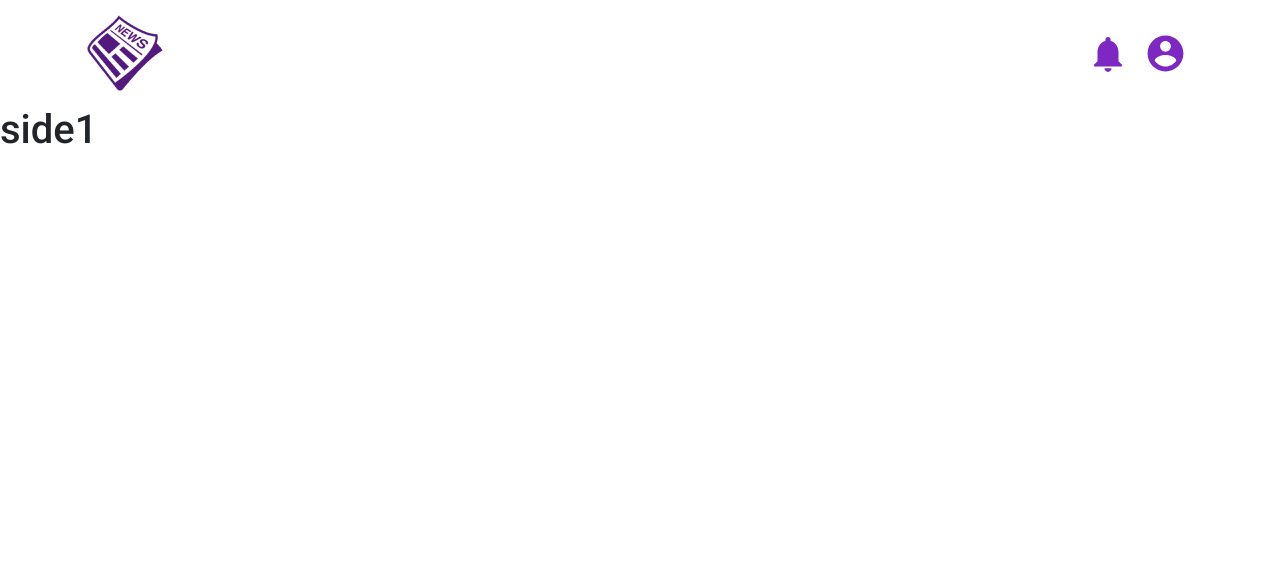
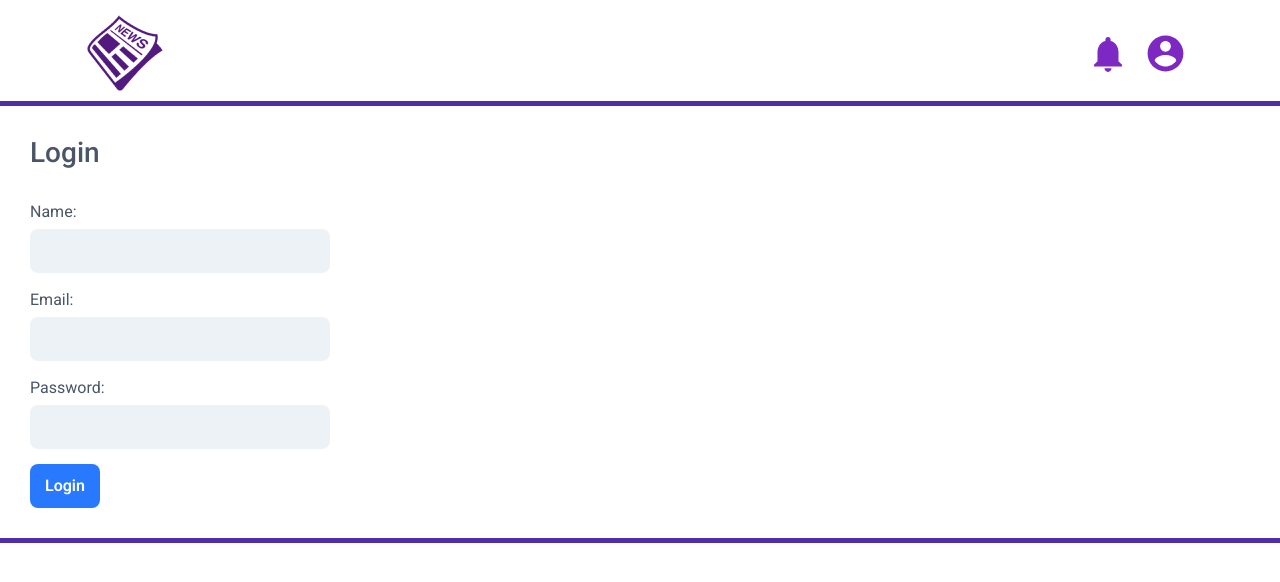
Before and after one commit to emredogan/group11_newspaper, a React (Create React App) app in the folder my-app/: page / in a window 1280 px wide. Shown: the top 582 px of the page. Built offline with nearby package versions, Linux system fonts and the light colour scheme.

Commit message:
added Login screen back

```diff
--- a/my-app/src/App.js
+++ b/my-app/src/App.js
@@ -6,13 +6,15 @@ import SideI from "./SideI";
 import { BrowserRouter, Route } from "react-router-dom";
 import { Routes } from "react-router-dom";
 import { NavigationBar } from "./Components/NavigationBar";
+import LoginOut from "./Components/LoginOut";
 
-function Apptwo() {
+function App() {
   //Following text is presented on welcome page
   return (
     // wraps everything
     // for future: navlinks og links
     <div className="App">
+
       <NavigationBar />
       <BrowserRouter>
         <Routes>
@@ -20,6 +22,7 @@ function Apptwo() {
           {/** Note: element should be updated for each ind. path
            *   Paths so fare: Journalist and Editor
            */}
+           <Route path="/" element={<LoginOut />} />
           <Route path="/journalist" element={<JournalistCards />} />
           <Route path="/editor" element={<EditorCards />} />
           <Route path="/journalist/employees" element={<SideI />} />
@@ -43,4 +46,4 @@ function Apptwo() {
   );
 }
 
-export default Apptwo;
+export default App;
--- /dev/null
+++ b/my-app/src/Components/LoginForm.js
@@ -0,0 +1,44 @@
+import React, { useState} from 'react';
+
+//I am passing my prop as object to the Welcome.js
+function LoginForm({ Login, error }) {
+    const [details, setDetails] = useState({name: "", email:"", password: ""});
+
+//my function is handling the submit so that the page (default) does not re-render
+    const  submitHandler = e => {
+        e.preventDefault();
+
+//here we call the login function that we called through as prop and pass it the details
+Login(details);
+    }
+
+    return (
+// returns the error function and has a form-group for styling
+        <form onSubmit={submitHandler}>
+        <div className="form-inner">
+            <h2>Login</h2>
+            {(error !== "") ? ( <div className="error">{error} </div> ) : ""}
+            <div className="form-group">
+                <label htmlFor="name">Name:</label>
+
+ {/* anytime we change "onChange" the name, the function will be called, it passes the event "e" and the event holds the target value
+ we are updating the set details and are passing through the new value for name --> that will update name                */}
+                <input type="text" name="name" id="name" onChange={e => setDetails({...details, name: e.target.value})} value={details.name}/>
+                 </div>
+
+               <div className="form-group">
+               <label htmlFor="email">Email: </label>
+               <input type="email" name="email" id="email" onChange={e => setDetails({...details, email: e.target.value})} value={details.email}/>
+               </div>
+
+               <div className="form-group">
+               <label htmlFor="password">Password: </label>
+               <input type="password" name="password" id="password" onChange={e => setDetails({...details, password: e.target.value})} value={details.password}/>
+               </div>
+               <input className="thebutton" type="submit" value="Login"></input>
+        </div>
+        </form>
+    )
+}
+
+export default LoginForm
--- /dev/null
+++ b/my-app/src/Components/LoginOut.js
@@ -0,0 +1,55 @@
+import React, { useState } from 'react'
+import LoginForm from './LoginForm';
+
+function LoginOut() {
+  const adminUser = {
+    email: "admin@admin.com",
+    password: "admin123"
+  }
+// the following is an Array that we get back from our set state function, once we log in
+  const [user, setUser] = useState({name: "", email:""});
+  const [error, setError] = useState("");
+
+  // the function that is called when we are trying to login
+  const Login = details => {
+    console.log(details);
+    if (details.email === adminUser.email && details.password === adminUser.password) {
+      console.log("Logged in")
+      setUser({
+        name: details.name,
+        email: details.email
+      });
+    } else {
+      console.log("Details do not match");
+      setError("Details do not match");
+    }
+  }
+
+
+  // the function that is called when we are trying to Logout
+  const Logout = () =>
+{
+  console.log("Logout");
+  setUser({ name: "", email:"" });
+}
+/* if users email is not equal to null then we will render a welcome screen that shows the user name */
+// if we are not logged in, we display the login form
+  return (
+    <div className="App2">
+   {(user.email !== "" ) ? (
+     <div className="welcome">
+       <h2>Welcome, <span>{user.name} </span></h2>
+       <button onClick={Logout}>Logout</button>
+        </div>
+   )
+  : (
+    //we need to pass the login function when user clicks the login button
+    //here we also pass the error, in case there is an error
+    <LoginForm Login={Login} error={error}/>
+  )
+  }
+    </div>
+  );
+}
+
+export default LoginOut;
```
Also changed, not shown: my-app/src/Components/Navbar.js (deleted, +0 -14 lines), my-app/src/Components/Welcome.js (deleted, +0 -13 lines).
